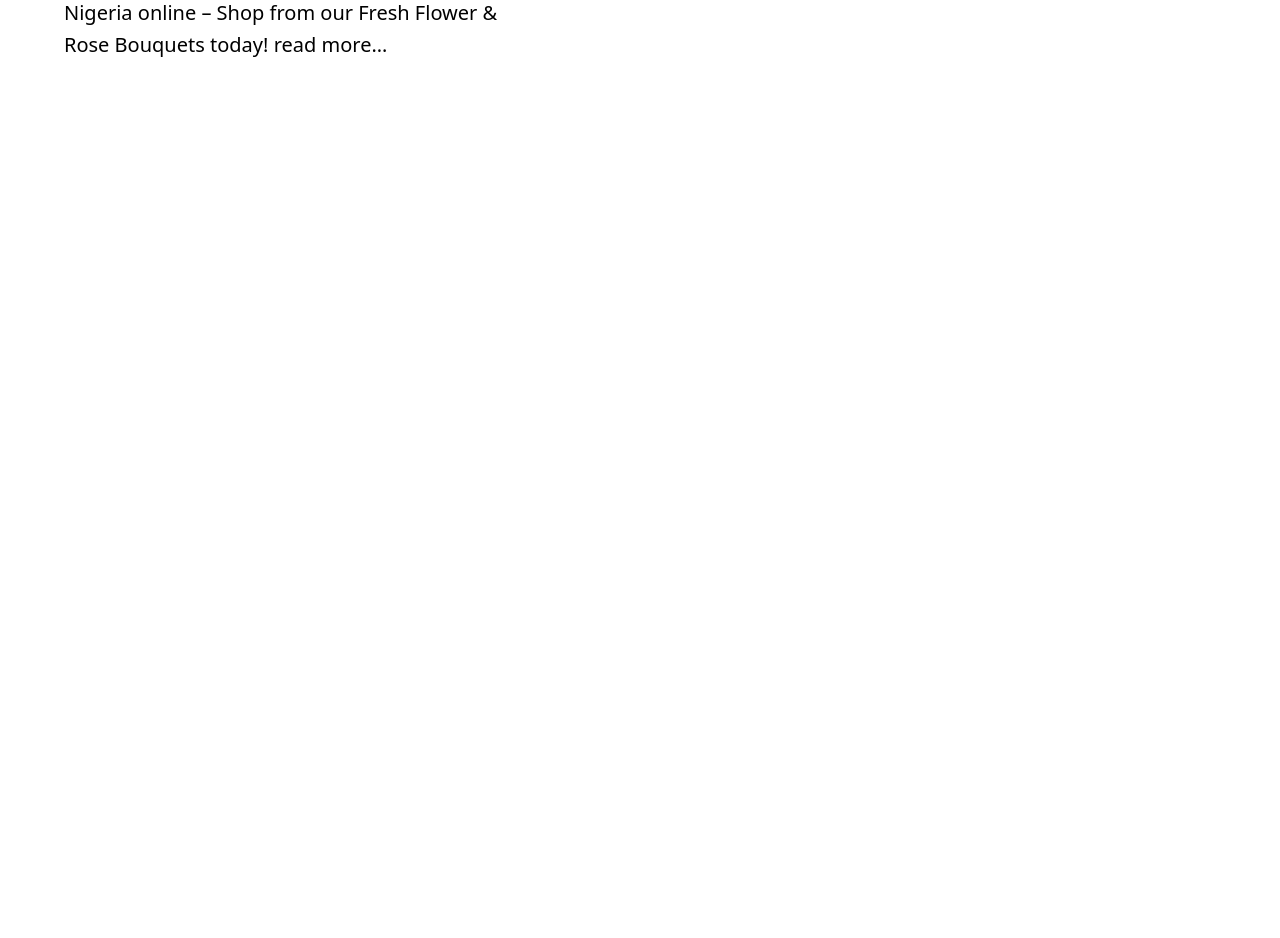
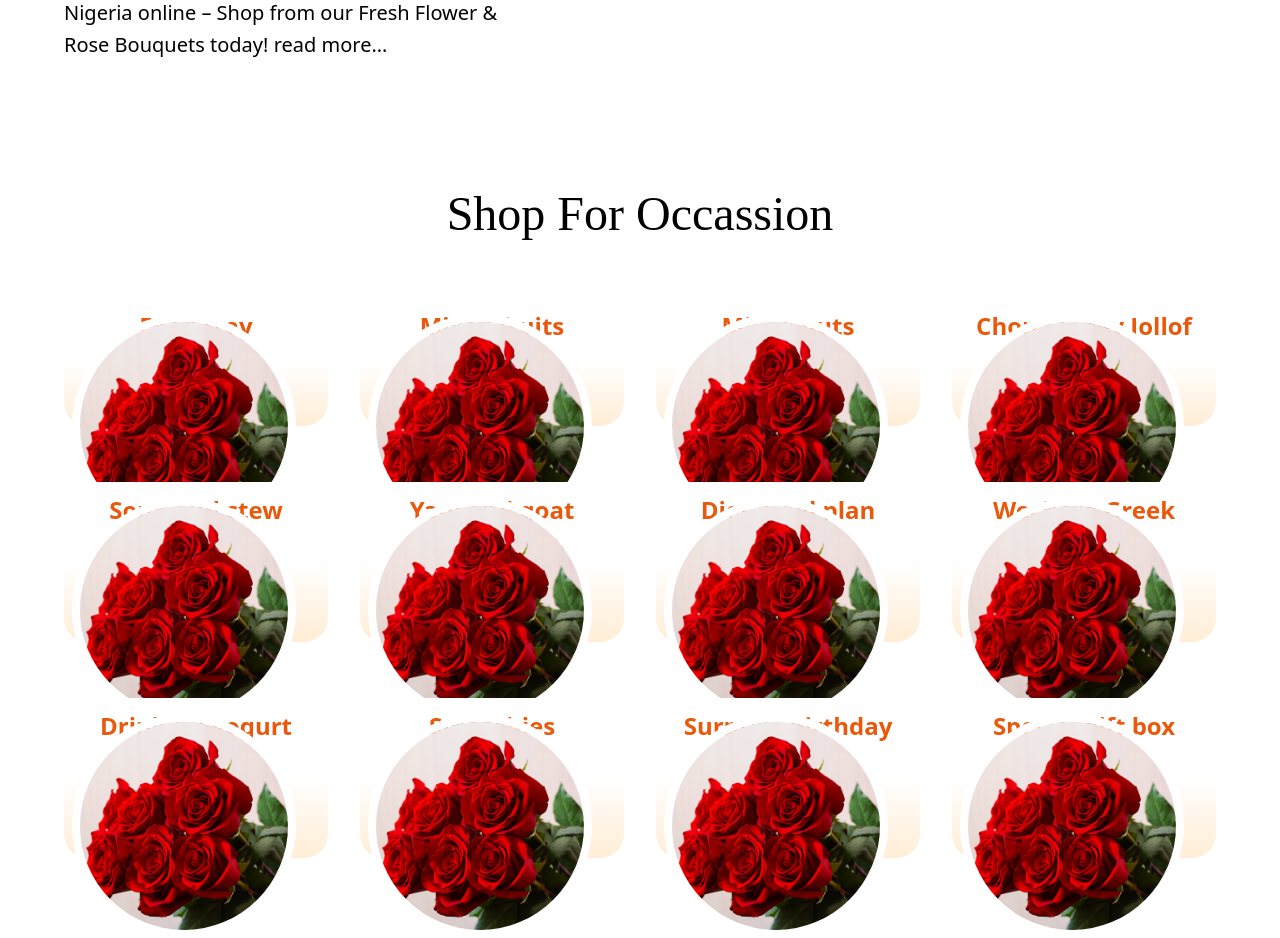
Before and after one commit to blessingsmart/flora, a React (Vite) app: page / in a window 1280 px wide. Shown: the part 1440-2378 px from the top of the page. Before the commit the page ends 1566 px from the top, so only its background shows below. Built offline with nearby package versions, Linux system fonts and the light colour scheme.

Commit message:
new file:   src/component/occassion.jsx 	modified:   src/pages/home.jsx

```diff
--- /dev/null
+++ b/src/component/occassion.jsx
@@ -0,0 +1,108 @@
+import React, { useState } from 'react'
+import redrose from '../assets/redrose.jpg';
+
+
+
+const Occassion = () => {
+
+
+    const links = [
+        {
+          id: 1,
+          src: redrose ,
+          title: "Food tray",
+          price: "",
+        },
+        {
+          id: 2,
+          src:redrose,
+          title: "Mixed fruits",
+          price: "",
+        },
+        {
+          id: 3,
+          src: redrose,
+          title: "Mixed nuts",
+          price: "",
+        },
+        {
+          id: 4,
+          src: redrose,
+          title: "Chop Money Jollof",
+          price: "",
+        },
+        {
+          id: 5,
+          src: redrose,
+          title: "Soup and stew combo",
+          price: "",
+        },
+        {
+          id: 6,
+          src: redrose,
+          title: "Yam and goat pepper soup",
+          price: "",
+        },
+        {
+          id: 7,
+          src: redrose,
+          title: "Diet meal plan",
+          price: "",
+        },
+        {
+          id: 8,
+          src: redrose,
+          title: "Wechora Greek yogurt",
+          price: "",
+        },
+        {
+          id: 9,
+          src: redrose,
+          title: "Drinking yogurt",
+          price: "",
+        },
+        {
+          id: 10,
+          src: redrose,
+          title: "Smoothies",
+          price: "",
+        },
+        {
+          id: 11,
+          src: redrose,
+          title: "Surprise birthday gift box",
+          price: "",
+        },
+        {
+          id: 12,
+          src: redrose,
+          title: "Special gift box",
+          price: "",
+        },
+      ];
+
+
+
+  return (
+    <>
+    <div name="menu" className='flex flex-col items-center gap-12 p-16'>
+        <h1 className='font-signature text-5xl text-center'>Shop For Occassion</h1>
+        <div className='grid sm:grid-cols-2 md:grid-cols-4 gap-8 sm:px-0'>
+            {
+            links.map(({ id, src, title, price}) => (
+                <div key={id} className=' relative flex flex-col items-center rounded-3xl bg-gradient-to-t from-orange-100 via-white to-white my-3 px-3'>
+                    <div>
+                        <img src={src} alt='products' className=' absolute border-8 border-white top-4 right-7 -translate-x-1 rounded-full h-56 w-56' />
+                    </div>
+                    <p className='w-full text-center py-3 font-bold text-orange-600 text-2xl '>{title}</p >
+                    <p className='w-full text-center pb-5 py-3 '>{price}</p >
+                    <button className='bg-orange-600 text-white px-4 py-2 rounded-full duration-200 hover:scale-105 w-fit flex justify-center items-center gap-2'>Order Now</button>
+                </div>
+                ))}
+        </div>
+    </div>
+    </>
+  )
+}
+
+export default Occassion
--- a/src/pages/home.jsx
+++ b/src/pages/home.jsx
@@ -8,6 +8,7 @@ import pink from '../assets/pink1.jpg';
 import redrose from '../assets/redrose.jpg';
 import rose from '../assets/rose.jpg';
 import purple from '../assets/purple.jpg';
+import Occassion from '../component/occassion';
 
 const Home = () => {
   const [showModal, setShowModal] = useState(false);
@@ -81,6 +82,7 @@ const Home = () => {
           <img src={redrose} alt="rose" className='size-52 drop-shadow-2xl' />
         </div>
       </div>
+      <Occassion />
     </>
   );
 };
```
